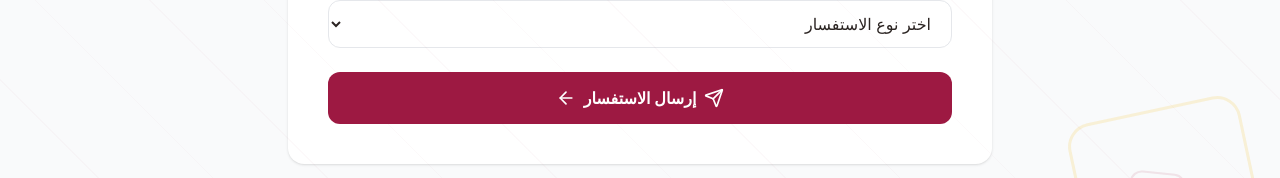
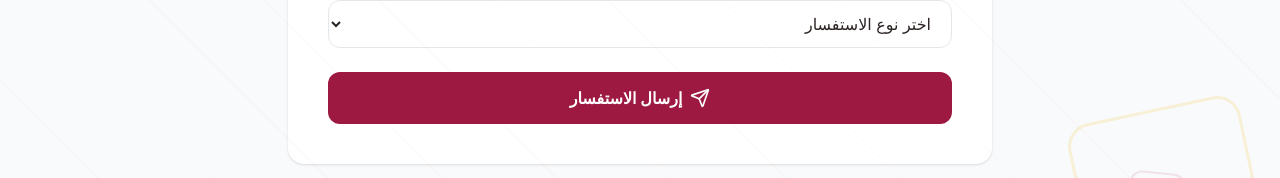
Before and after one commit to 1KHA/zamakanwadi, a Next.js app: page / in a window 1280 px wide. Shown: the part 5064-5242 px from the top of the page. Built offline with nearby package versions, Linux system fonts and the light colour scheme.

Commit message:
smal fix 04

```diff
--- a/src/components/ContactSection.tsx
+++ b/src/components/ContactSection.tsx
@@ -2,7 +2,7 @@
 
 import { useState } from 'react';
 import { useTranslation } from 'react-i18next';
-import { Send, ArrowRight, Phone, User, Briefcase } from 'lucide-react';
+import { Send, Phone, User, Briefcase } from 'lucide-react';
 
 const INQUIRY_OPTIONS = [
   { value: 'whole-office', ar: 'تأجير مكتب كامل', en: 'Rent a whole office' },
@@ -184,7 +184,6 @@ export default function ContactSection() {
                 : isRTL
                   ? 'إرسال الاستفسار'
                   : 'Send Inquiry'}
-              <ArrowRight className={`w-5 h-5 ${isRTL ? 'rotate-180' : ''}`} />
             </button>
           </form>
         </div>
```
